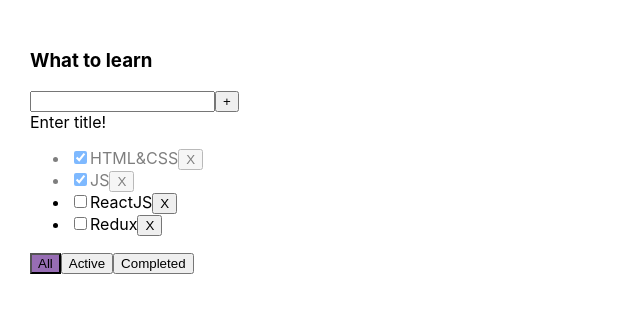
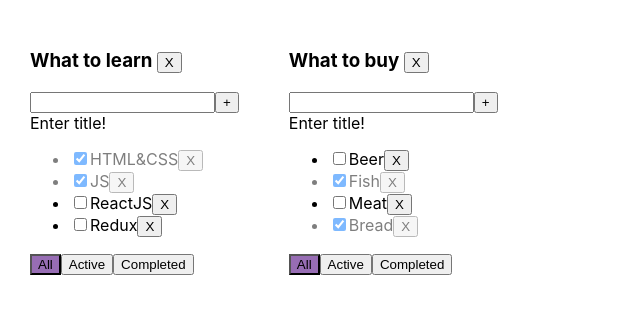
Before and after one commit to Evgeniy-92/React-TS-Todolist, a React (Create React App) app: page / in a window 1280 px wide. Shown: the top 314 px of the page, without its empty margins (0-640 px from the left). Built offline with nearby package versions, Linux system fonts and the light colour scheme.

Commit message:
fifth lesson

```diff
--- a/src/App.tsx
+++ b/src/App.tsx
@@ -5,55 +5,99 @@
 
 export type FilterValuesType = 'all' | 'active' | 'completed'
 
+export type TodoListType = {
+    id: string
+    title: string
+    filter: FilterValuesType
+}
+
+export type TasksStateType = {
+    [key: string]: Array<TaskType>
+}
+
 function App() {
-    const [state, setState] = useState<Array<TaskType>>([
+    const todoListID_1 = v1()
+    const todoListID_2 = v1()
+
+    const [todoLists, setTodoList] = useState<Array<TodoListType>>([
+        {id: todoListID_1, title: 'What to learn', filter: 'all'},
+        {id: todoListID_2, title: 'What to buy', filter: 'all'},
+    ])
+
+    const [tasks, setTasks] = useState<TasksStateType>({
+        [todoListID_1]: [
             {id: v1(), title: 'HTML&CSS', isDone: true},
             {id: v1(), title: 'JS', isDone: true},
             {id: v1(), title: 'ReactJS', isDone: false},
             {id: v1(), title: 'Redux', isDone: false},
-        ]
-    )
+        ],
+        [todoListID_2]: [
+            {id: v1(), title: 'Beer', isDone: false},
+            {id: v1(), title: 'Fish', isDone: true},
+            {id: v1(), title: 'Meat', isDone: false},
+            {id: v1(), title: 'Bread', isDone: true},
+        ],
+    })
 
-    const [filter, setFilter] = useState<FilterValuesType>('all')
 
-    const addTask = (title: string) => {
+
+    const addTask = (title: string, todoListID: string) => {
         const newTask: TaskType = {id: v1(), title, isDone: false}
-        setState([newTask, ...state])
+        tasks[todoListID] = [newTask, ...tasks[todoListID]]
+        setTasks({...tasks})
     }
 
-    const removeTask = (taskID: string) => {
-        const NewStateArr = state.filter(t => t.id !== taskID)
-        setState(NewStateArr)
+    const removeTask = (taskID: string, todoListID: string) => {
+        tasks[todoListID] = tasks[todoListID].filter(t => t.id !== taskID)
+        setTasks({...tasks})
     }
 
-    const changeTaskStatus = (taskID: string, isDone: boolean) => {
-        const updatedTask = state.map(t => t.id === taskID ? {...t, isDone} : t)
-        setState(updatedTask)
+    const changeTaskStatus = (taskID: string, isDone: boolean, todoListID: string) => {
+        tasks[todoListID] = tasks[todoListID].map(t => t.id === taskID ? {...t, isDone} : t)
+        setTasks({...tasks})
     }
 
-    const changeFilter = (filter: FilterValuesType) => {
-        setFilter(filter)
+    const changeFilter = (filter: FilterValuesType, todoListID: string) => {
+        setTodoList(todoLists.map(tl => tl.id === todoListID ? {...tl, filter: filter} : tl))
     }
 
-    let tasksForTodolist = state;
-    if (filter === 'active') {
-        tasksForTodolist = state.filter(t => t.isDone === false)
-    }
-    if (filter === 'completed') {
-        tasksForTodolist = state.filter(t => t.isDone === true)
+    const removeTodoList = (todoListID: string) => {
+        setTodoList(todoLists.filter(tl => tl.id !== todoListID))
+        const copyTask = {...tasks}
+        delete copyTask[todoListID]
+        setTasks(copyTask)
     }
 
 
+    const todoListComponents = todoLists.map(tl => {
+
+        let tasksForTodolist = tasks[tl.id];
+        if (tl.filter === 'active') {
+            tasksForTodolist = tasks[tl.id].filter(t => t.isDone === false)
+        }
+        if (tl.filter === 'completed') {
+            tasksForTodolist = tasks[tl.id].filter(t => t.isDone === true)
+        }
+
+        return (
+            <Todolist
+                key={tl.id}
+                todoListID={tl.id}
+                title={tl.title}
+                tasks={tasksForTodolist}
+                removeTask={removeTask}
+                changeFilter={changeFilter}
+                addTask={addTask}
+                filter={tl.filter}
+                changeTaskStatus={changeTaskStatus}
+                removeTodoList={removeTodoList}
+            />
+        )
+    })
+
     return (
         <div className="App">
-            <Todolist title="What to learn"
-                      tasks={tasksForTodolist}
-                      removeTask={removeTask}
-                      changeFilter={changeFilter}
-                      addTask={addTask}
-                      filter={filter}
-                      changeTaskStatus={changeTaskStatus}
-            />
+            {todoListComponents}
         </div>
     );
 }
--- a/src/components/Todolist/Todolist.tsx
+++ b/src/components/Todolist/Todolist.tsx
@@ -8,13 +8,15 @@
 }
 
 type TodolistPropsType = {
+    todoListID: string
     title: string
     filter: FilterValuesType
     tasks: Array<TaskType>
-    removeTask: (taskID: string) => void
-    changeFilter: (filter: FilterValuesType) => void
-    addTask: (title: string) => void
-    changeTaskStatus: (taskID: string, isDone: boolean) => void
+    removeTask: (taskID: string, todoListID: string) => void
+    changeFilter: (filter: FilterValuesType, todoListID: string) => void
+    addTask: (title: string, todoListID: string) => void
+    changeTaskStatus: (taskID: string, isDone: boolean, todoListID: string) => void
+    removeTodoList: (todoListID: string) => void
 }
 
 export function Todolist(props: TodolistPropsType) {
@@ -23,9 +25,9 @@
     const [error, setError] = useState<boolean>(false)
 
     const tasksJSXElement = props.tasks.map((t: TaskType) => {
-        const removeTask = () => props.removeTask(t.id) /*удаляет таску*/
+        const removeTask = () => props.removeTask(t.id, props.todoListID) /*удаляет таску*/
         const changeTaskStatus = (e: ChangeEvent<HTMLInputElement>) => {
-            props.changeTaskStatus(t.id, e.currentTarget.checked)
+            props.changeTaskStatus(t.id, e.currentTarget.checked, props.todoListID)
         } /*меняет чекбокс*/
         const isDoneStyle = t.isDone ? 'is-done' : ''
         return (
@@ -44,7 +46,7 @@
     const addTask = () => {
         const trimmedTitle = newTitleTask.trim()
         if (trimmedTitle) {
-            props.addTask(trimmedTitle)
+            props.addTask(trimmedTitle, props.todoListID)
         } else {
             setError(true)
         }
@@ -55,9 +57,10 @@
             addTask()
         }
     } /*добавляет таску с помощью Enter*/
-    const onAllClickHandler = () => props.changeFilter('all') /*выводит все таски*/
-    const onActiveClickHandler = () => props.changeFilter('active') /*выводит активные таски*/
-    const onCompletedClickHandler = () => props.changeFilter('completed') /*выводит выполненные таски*/
+    const onAllClickHandler = () => props.changeFilter('all',props.todoListID) /*выводит все таски*/
+    const onActiveClickHandler = () => props.changeFilter('active',props.todoListID) /*выводит активные таски*/
+    const onCompletedClickHandler = () => props.changeFilter('completed',props.todoListID) /*выводит выполненные таски*/
+    const removeTodoList = () => props.removeTodoList(props.todoListID)
     const activeStyleAll = props.filter === 'all' ? 'active-filter' : ''
     const activeStyleActive = props.filter === 'active' ? 'active-filter' : ''
     const activeStyleCompleted = props.filter === 'completed' ? 'active-filter' : ''
@@ -68,7 +71,7 @@
 
     return (
         <div>
-            <h3>{props.title}</h3>
+            <h3>{props.title} <button onClick={removeTodoList}>X</button></h3>
             <div>
                 <input className={errorStyleInput} value={newTitleTask} onChange={onChangeHandler}
                        onKeyPress={onKeyPressHandler}
```
